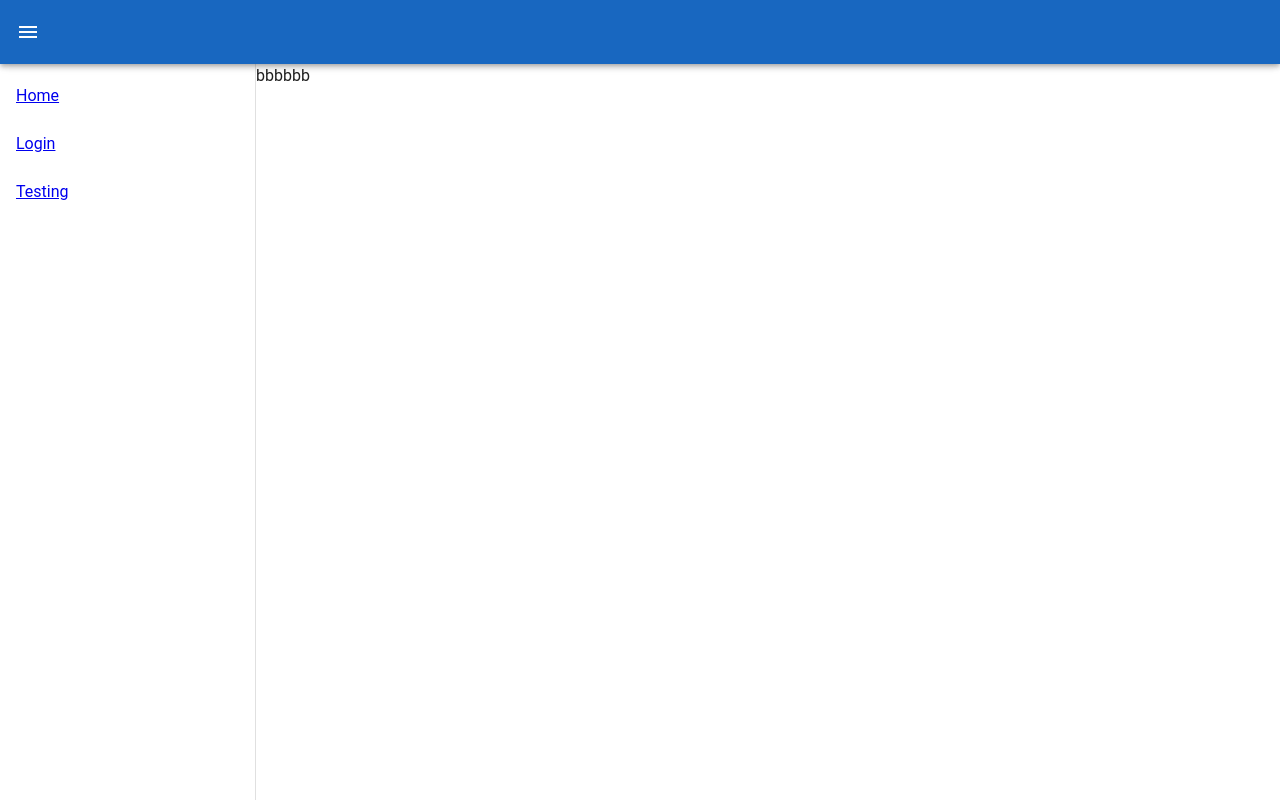
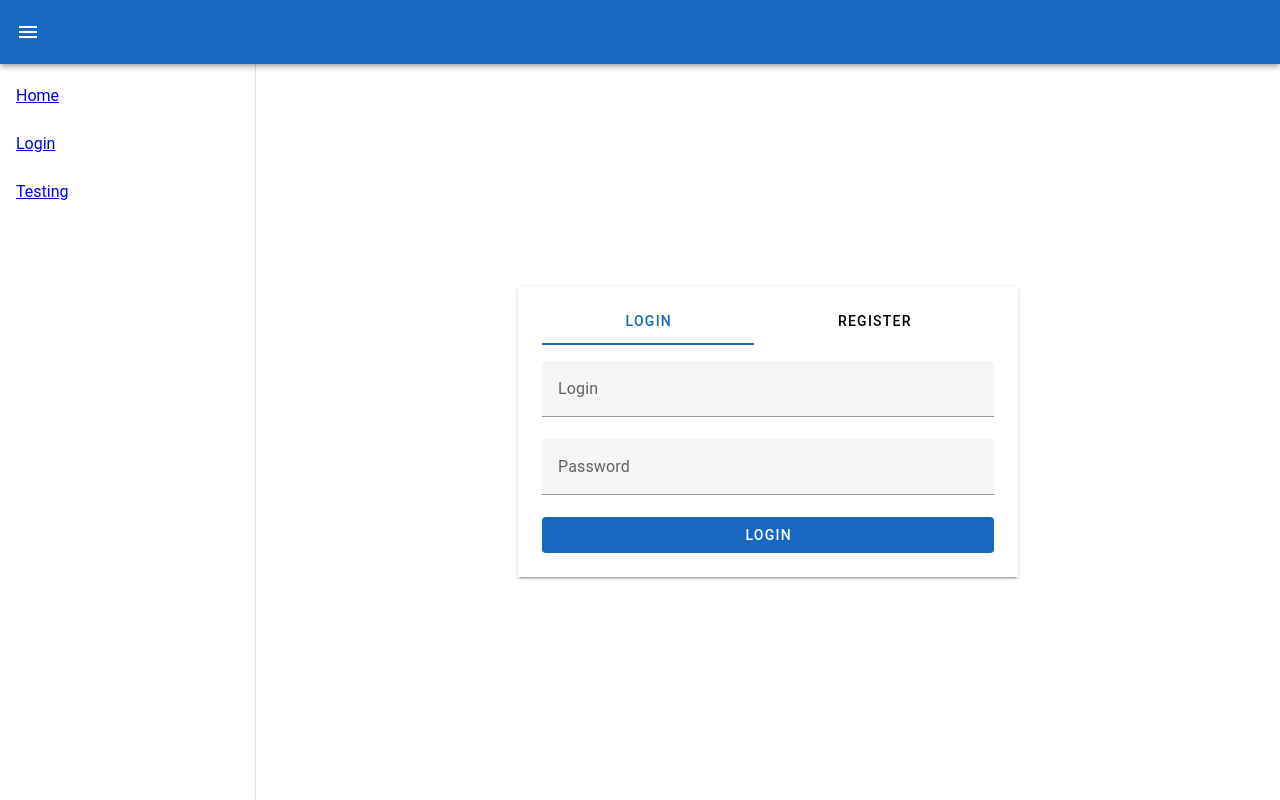
Before and after one commit to kfijalkowski1/PAP, a Vue app in the folder frontend/: page /login in a window 1280 px wide. Built offline with nearby package versions, Linux system fonts and the light colour scheme.

Commit message:
page layout

```diff
--- a/frontend/src/pages/LoginPage.vue
+++ b/frontend/src/pages/LoginPage.vue
@@ -1,5 +1,125 @@
-<script setup></script>
+<script setup>
+import { ref } from 'vue'
+import {} from '@/api'
 
-<template><div>bbbbbb</div></template>
+const mode = ref('login')
+const login = ref('')
+const password = ref('')
 
-<style scoped></style>
+const confirmPassword = ref('')
+const email = ref('')
+const firstname = ref('')
+const surname = ref('')
+
+const onLogin = () => {}
+const onRegister = () => {}
+</script>
+
+<template>
+    <div class="wrapper">
+        <div class="container">
+            <v-sheet color="white" elevation="2" class="background">
+                <div class="tabs">
+                    <v-tabs v-model="mode" color="primary" fixed-tabs>
+                        <v-tab value="login">Login</v-tab>
+                        <v-tab value="register">Register</v-tab>
+                    </v-tabs>
+                </div>
+                <v-text-field
+                    label="Login"
+                    fullWidth
+                    variant="filled"
+                    v-model="login"
+                />
+                <v-text-field
+                    label="Password"
+                    fullWidth
+                    variant="filled"
+                    type="password"
+                    v-model="password"
+                />
+
+                <v-text-field
+                    v-if="mode === 'register'"
+                    label="Confirm password"
+                    fullWidth
+                    variant="filled"
+                    type="password"
+                    v-model="confirmPassword"
+                />
+                <v-text-field
+                    v-if="mode === 'register'"
+                    label="Firstname"
+                    placeholder="Jan"
+                    fullWidth
+                    variant="filled"
+                    v-model="firstname"
+                />
+                <v-text-field
+                    v-if="mode === 'register'"
+                    label="Surname"
+                    placeholder="Przyklad"
+                    fullWidth
+                    variant="filled"
+                    v-model="surname"
+                />
+                <v-text-field
+                    v-if="mode === 'register'"
+                    label="Email"
+                    type="email"
+                    placeholder="jan.przyklad@gmail.com"
+                    fullWidth
+                    variant="filled"
+                    v-model="email"
+                />
+
+                <v-btn
+                    v-if="mode === 'login'"
+                    variant="flat"
+                    color="primary"
+                    class="button"
+                    @click="onLogin"
+                >
+                    Login
+                </v-btn>
+                <v-btn
+                    v-if="mode === 'register'"
+                    variant="flat"
+                    color="primary"
+                    class="button"
+                    @click="onRegister"
+                >
+                    Register
+                </v-btn>
+            </v-sheet>
+        </div>
+    </div>
+</template>
+
+<style scoped>
+.wrapper {
+    display: flex;
+    flex-grow: 1;
+    min-height: calc(100vh - 64px);
+}
+.container {
+    width: 50%;
+    max-width: 500px;
+    margin: auto;
+    justify-content: center;
+    align-items: center;
+    display: flex;
+    flex-direction: column;
+}
+.background {
+    width: 100%;
+    padding: 10px 24px 24px 24px;
+}
+.tabs {
+    width: 100%;
+    padding-bottom: 16px;
+}
+.button {
+    width: 100%;
+}
+</style>
```
